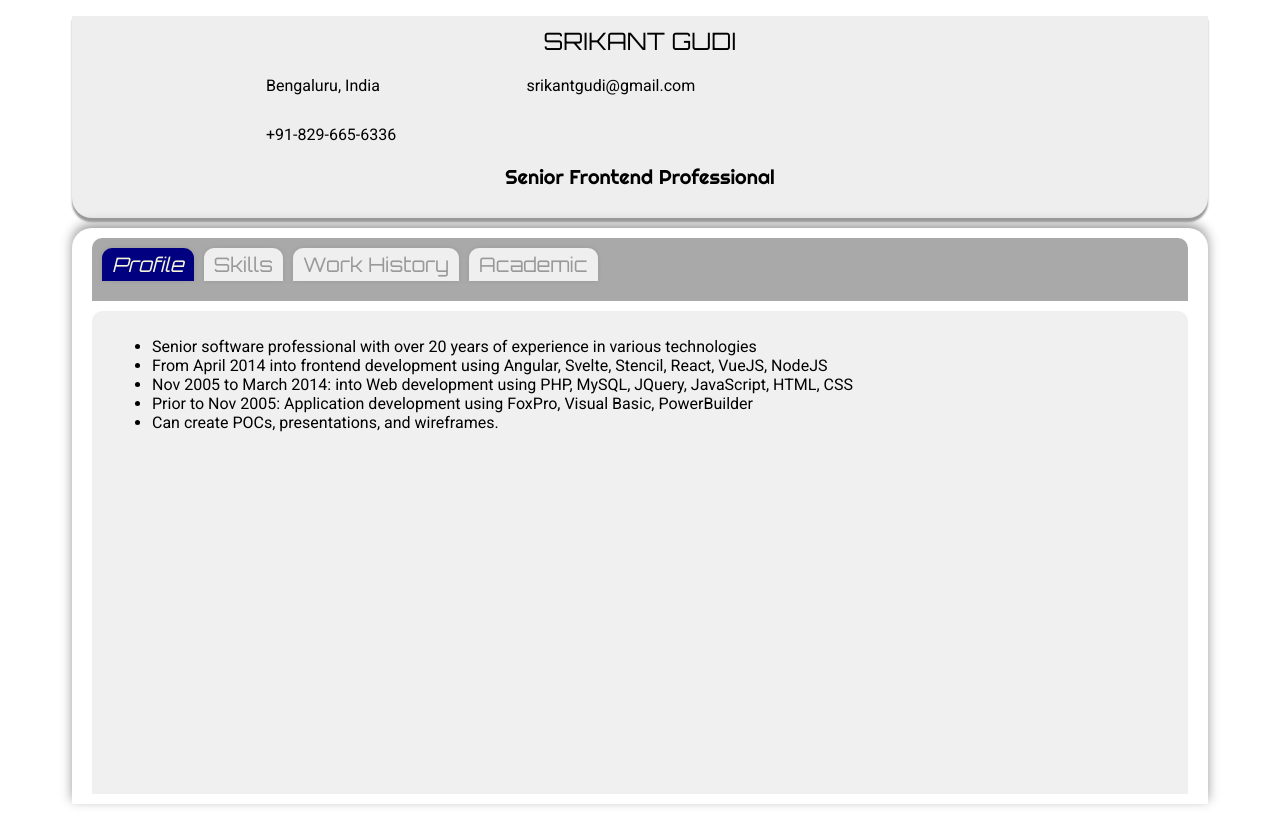
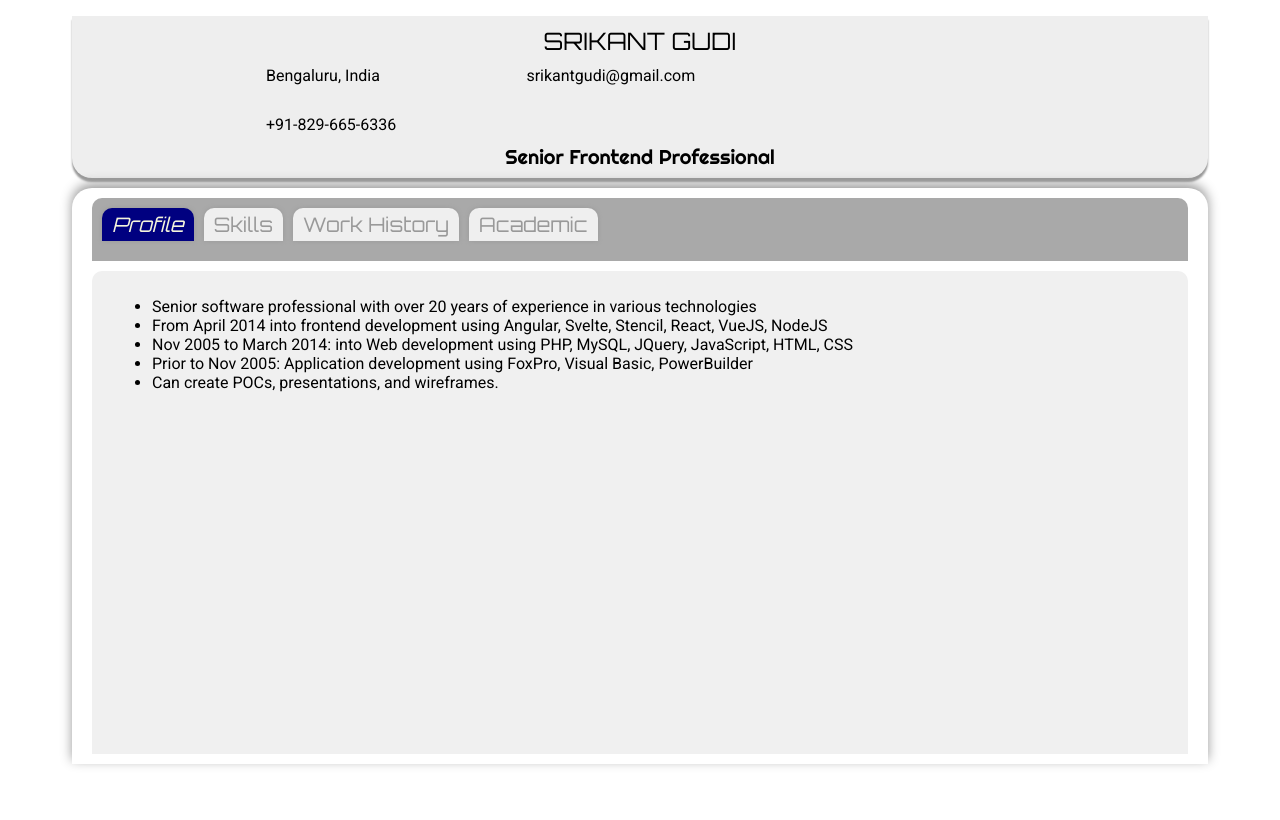
Before and after one commit to srikantgudi/srikantgudi.github.io, a Svelte app: page / in a window 1280 px wide. Built offline with nearby package versions, Linux system fonts and the light colour scheme.

Commit message:
Modified layout

```diff
--- a/src/Topnav.svelte
+++ b/src/Topnav.svelte
@@ -22,7 +22,7 @@
   font-size: 24px;
   text-transform: uppercase;
   text-align: center;
-  margin-bottom: 10px;
+  padding-top: 10px;
   font-family: Orbitron;
 }
 .topnav {
@@ -30,7 +30,6 @@
   background-color: #eeeeee;
   box-shadow: 0 4px 2px #999;
   border-radius: 0 0 20px 20px;
-  padding: 10px 20px;
 }
 .contact {
   display: flex;
@@ -45,7 +44,6 @@
   width: 30%;
 }
 .position-title {
-  padding: 10px;
   font-family: Righteous;
 }
 @media screen and (max-width: 480px) {
@@ -53,7 +51,6 @@
     font-size: 90%;
   }
   .topnav {
-    padding: 10px 0;
   }
   .pageTitle {
     font-size: 100%;
```
